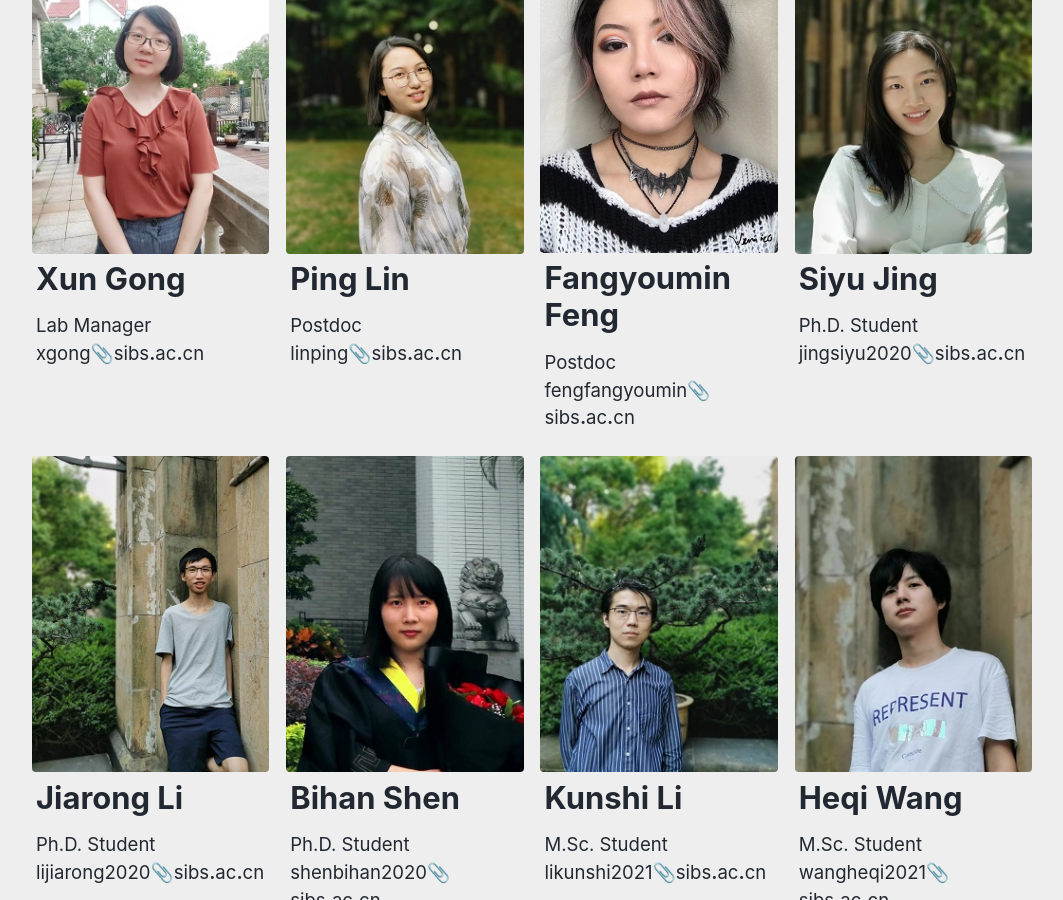
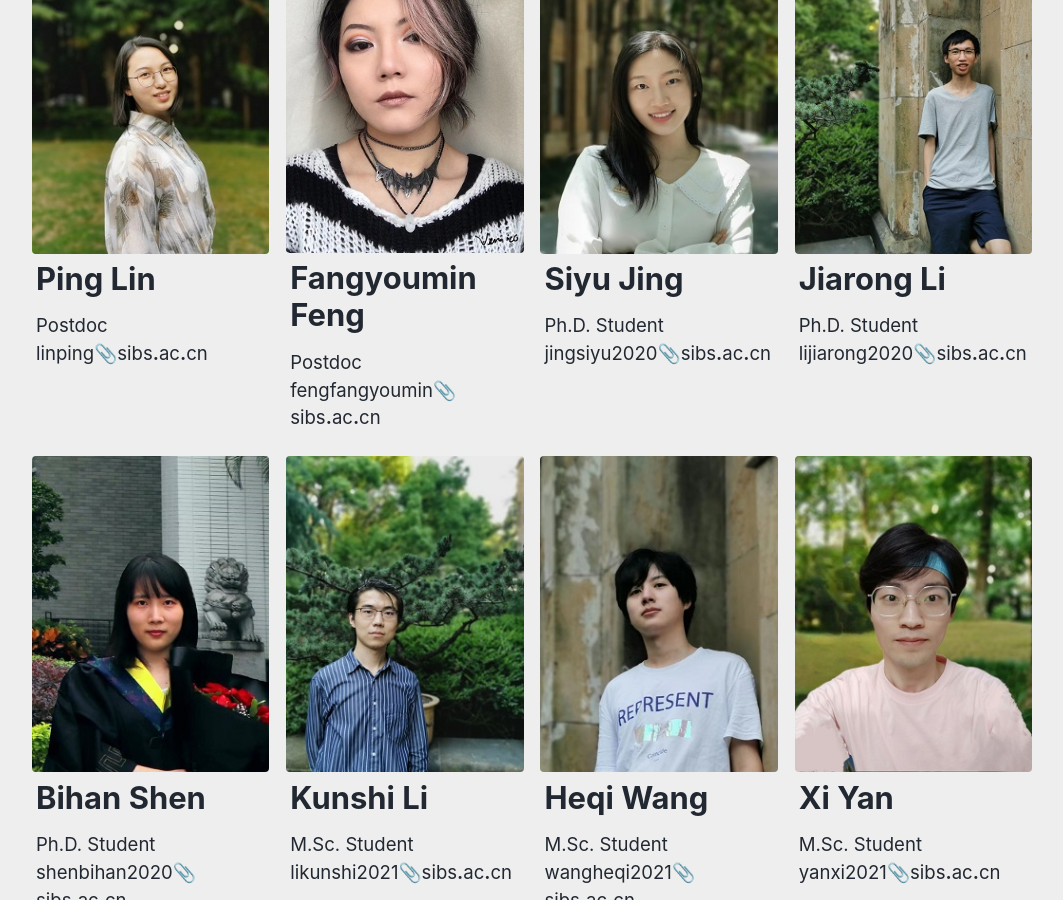
Before and after one commit to LihongLab/lihonglab.github.io, a Jekyll site: the page built from _pages/PEOPLE.md, in a window 1280 px wide and 900 px high, scrolled down 1205 px. Shown: the whole window, without its empty margins (108-1171 px from the left). Built offline with Jekyll 4.4.1, drawn with Linux system fonts in a browser that asks for light colours; cached includes are drawn as plain includes; emoji names are drawn with the system emoji font; some of the changed lines change nothing that is shown.

Commit message:
del profile

```diff
--- a/_pages/PEOPLE.md
+++ b/_pages/PEOPLE.md
@@ -63,13 +63,13 @@ excerpt: " <br> <br> <br>"
 #     excerpt: >
 #       M.Sc. Student <br>
 #       yanxi2021:paperclip:sibs**.**ac**.**cn
+  # - image_path: /assets/img/pic/gongxun.jpg
+  #   alt: "xxx"
+  #   title: "Xun Gong"
+  #   excerpt: >
+  #     Lab Manager <br>
+  #     xgong:paperclip:sibs**.**ac**.**cn
 feature_row:
-  - image_path: /assets/img/pic/gongxun.jpg
-    alt: "xxx"
-    title: "Xun Gong"
-    excerpt: >
-      Lab Manager <br>
-      xgong:paperclip:sibs**.**ac**.**cn
   - image_path: /assets/img/pic/linping.jpg
     alt: "xxx"
     title: "Ping Lin"
```
